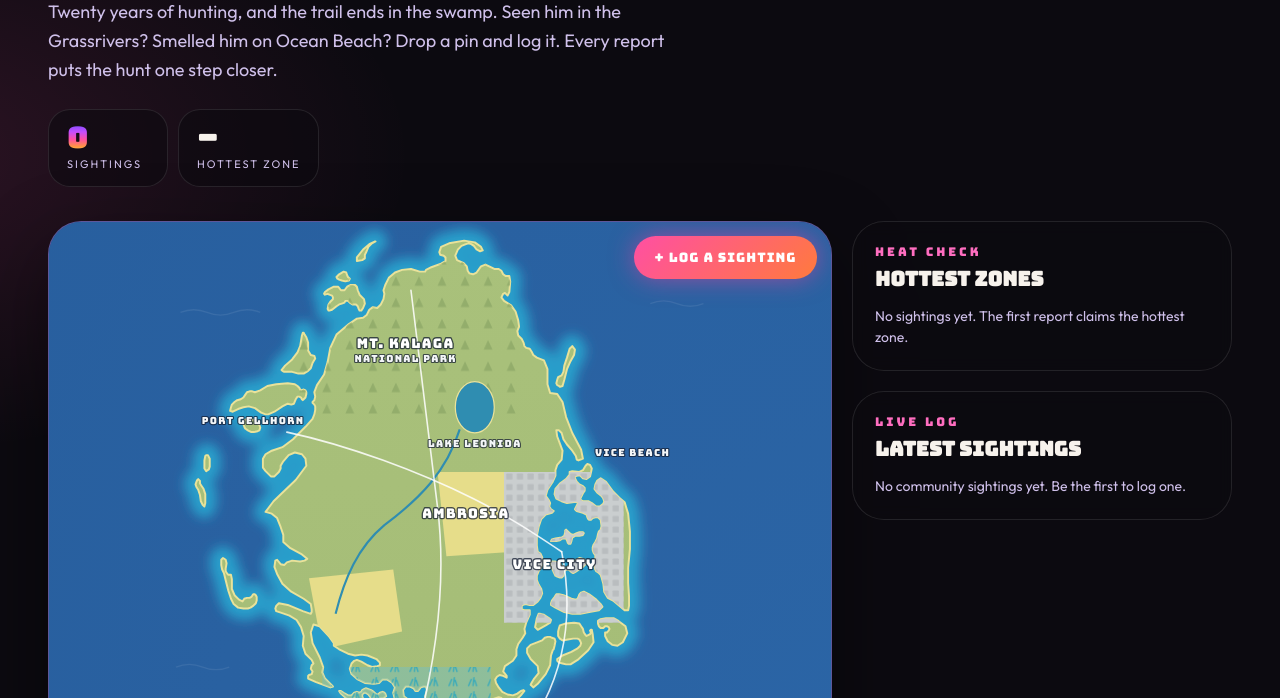
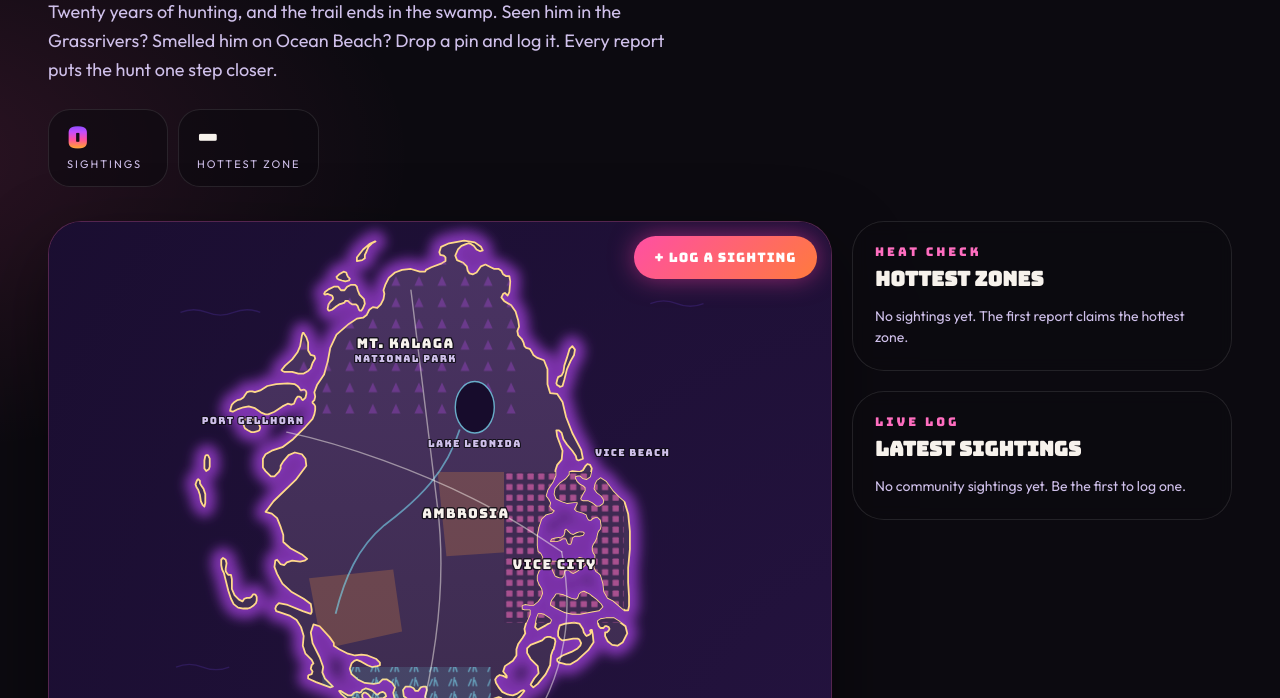
Before and after one commit to vantaprojects99-eng/skunk-ape, a plain HTML site: page sightings.html in a window 1280 px wide. Shown: the part 254-952 px from the top of the page. Drawn offline with Linux system fonts and the light colour scheme; no server answers.

Commit message:
Sightings map: keep Leonida layout, recolour to site sunset palette
Co-Authored-By: Claude Opus 5.5 <noreply@anthropic.com>
Claude-Session: https://claude.ai/code/session_01KtoDdMCQz89idQPweo3jnn

```diff
--- a/sightings.html
+++ b/sightings.html
@@ -57,7 +57,7 @@ header{position:sticky;top:0;z-index:100;display:flex;align-items:center;justify
 @media (max-width:1000px){.board{grid-template-columns:1fr}}
 
 /* map card */
-.mapcard{position:relative;border-radius:clamp(24px,2.6vw,36px);overflow:hidden;background:#1f4f8a;
+.mapcard{position:relative;border-radius:clamp(24px,2.6vw,36px);overflow:hidden;background:#120a22;
   border:1px solid rgba(255,110,192,.28);box-shadow:0 30px 80px rgba(0,0,0,.45)}
 .maptools{position:absolute;top:14px;left:14px;right:14px;z-index:5;display:flex;justify-content:space-between;gap:10px;flex-wrap:wrap;pointer-events:none}
 .maptools>*{pointer-events:auto}
@@ -82,8 +82,8 @@ header{position:sticky;top:0;z-index:100;display:flex;align-items:center;justify
 .legend .lm{background:var(--pink);box-shadow:0 0 0 2px #fff}
 
 /* svg pieces */
-.region-label{font-family:'Bungee';fill:#fff;stroke:rgba(20,30,50,.75);stroke-width:3px;paint-order:stroke;stroke-linejoin:round;font-size:15px;letter-spacing:1.5px;pointer-events:none}
-.region-label.sm{font-size:11px;fill:#f4f6f8;stroke-width:2.5px}
+.region-label{font-family:'Bungee';fill:#f7f2ec;stroke:rgba(12,10,16,.85);stroke-width:3px;paint-order:stroke;stroke-linejoin:round;font-size:15px;letter-spacing:1.5px;pointer-events:none}
+.region-label.sm{font-size:11px;fill:#cfc0ea;stroke-width:2.5px}
 .pin{cursor:pointer}
 .pin .ring{transform-box:fill-box;transform-origin:center;animation:pulse 2.4s ease-out infinite}
 @keyframes pulse{0%{transform:scale(.6);opacity:.9}100%{transform:scale(2.4);opacity:0}}
@@ -206,47 +206,47 @@ footer .in{max-width:1440px;margin:0 auto;display:flex;justify-content:space-bet
       <svg id="map" viewBox="20 64 790 660" role="img" aria-label="Map of Leonida with Skunk Ape sightings">
         <defs>
           <radialGradient id="sea" cx="62%" cy="55%" r="75%">
-            <stop offset="0" stop-color="#2b65a6"/><stop offset=".7" stop-color="#275d9c"/><stop offset="1" stop-color="#1f4f8a"/>
+            <stop offset="0" stop-color="#24133f"/><stop offset=".7" stop-color="#170c2c"/><stop offset="1" stop-color="#0f0820"/>
           </radialGradient>
           <linearGradient id="land" x1="0" y1="0" x2="0" y2="1">
-            <stop offset="0" stop-color="#a9c17b"/><stop offset="1" stop-color="#a4bc76"/>
+            <stop offset="0" stop-color="#4a3363"/><stop offset="1" stop-color="#3a2a4a"/>
           </linearGradient>
           <linearGradient id="caseGrad" x1="0" y1="0" x2="1" y2="1">
             <stop offset="0" stop-color="#c44dff"/><stop offset=".55" stop-color="#ff4fa3"/><stop offset="1" stop-color="#ff9a3d"/>
           </linearGradient>
           <radialGradient id="heat"><stop offset="0" stop-color="#ff4fa3" stop-opacity=".45"/><stop offset="1" stop-color="#ff4fa3" stop-opacity="0"/></radialGradient>
           <pattern id="marsh" width="22" height="16" patternUnits="userSpaceOnUse">
-            <path d="M3 13 l3-7 M8 13 l1-9 M12 13 l-2-6" stroke="#20a4c2" stroke-opacity=".75" stroke-width="1.6" fill="none" stroke-linecap="round"/>
+            <path d="M3 13 l3-7 M8 13 l1-9 M12 13 l-2-6" stroke="#7fe8ff" stroke-opacity=".55" stroke-width="1.6" fill="none" stroke-linecap="round"/>
           </pattern>
           <pattern id="pines" width="26" height="24" patternUnits="userSpaceOnUse">
-            <path d="M8 18 l5-11 l5 11 z" fill="#8aa566" fill-opacity=".7"/>
+            <path d="M8 18 l5-11 l5 11 z" fill="#c44dff" fill-opacity=".28"/>
           </pattern>
           <pattern id="city" width="12" height="12" patternUnits="userSpaceOnUse">
-            <rect x="0" y="0" width="12" height="12" fill="#cacecf"/><rect x="1.5" y="1.5" width="7" height="7" rx="1" fill="#b9bdbf"/>
+            <rect x="0" y="0" width="12" height="12" fill="#3f2a52"/><rect x="1.5" y="1.5" width="7" height="7" rx="1" fill="#ff6ec0" fill-opacity=".55"/>
           </pattern>
           <filter id="glow" x="-20%" y="-20%" width="140%" height="140%"><feGaussianBlur stdDeviation="6"/></filter>
           <clipPath id="landClip"><path id="landPathC" d=""/></clipPath>
         </defs>
 
         <rect x="-1000" y="-1000" width="3000" height="3000" fill="url(#sea)"/>
-        <g stroke="#ffffff" stroke-opacity=".08" stroke-width="1.5" fill="none">
+        <g stroke="#7b4dff" stroke-opacity=".18" stroke-width="1.5" fill="none">
           <path d="M30 120 q15 -6 30 0 t30 0 t30 0"/><path d="M560 110 q15 -6 30 0 t30 0"/>
           <path d="M565 600 q15 -6 30 0 t30 0"/><path d="M25 520 q15 -6 30 0 t30 0"/><path d="M440 715 q15 -6 30 0 t30 0"/>
         </g>
-        <path id="landGlow" d="" fill="#1e8fc2" stroke="#2aa3cf" stroke-opacity=".9" stroke-width="26" stroke-linejoin="round" filter="url(#glow)"/>
+        <path id="landGlow" d="" fill="#7b4dff" fill-opacity=".35" stroke="#c44dff" stroke-opacity=".55" stroke-width="24" stroke-linejoin="round" filter="url(#glow)"/>
         <path id="hitPath" d="M358 35L323 41L314 62L297 70L265 65L256 55L253 37L238 42L190 96L193 120L188 132L165 141L159 164L146 178L113 187L106 205L85 223L72 253L54 262L54 294L44 312L53 340L76 368L95 342L76 339L66 332L59 319L63 301L75 291L101 285L113 289L124 302L132 325L120 345L140 362L143 382L127 418L110 426L90 415L84 382L76 376L73 408L83 440L91 455L127 454L154 467L166 483L173 536L198 545L220 562L228 576L229 597L246 606L253 618L272 626L284 644L309 648L321 656L327 668L325 680L297 706L302 713L316 709L344 688L406 605L420 556L449 526L475 518L500 498L528 498L539 479L541 377L536 336L481 272L463 224L466 193L478 162L471 153L459 166L446 170L433 166L423 156L402 100L404 77L382 64L374 45ZM224 685L218 681L186 679L168 662L157 659L139 674L119 679L103 707L124 726L173 725L207 707L224 691ZM272 707L256 704L252 710L262 717Z" fill="none" stroke="none" pointer-events="none"/>
-        <path id="landPath" d="" fill="url(#land)" stroke="#e9e29a" stroke-width="2.2" stroke-linejoin="round"/>
+        <path id="landPath" d="" fill="url(#land)" stroke="#ffd98a" stroke-width="2" stroke-linejoin="round"/>
         <g clip-path="url(#landClip)">
           <path d="M150 50 L420 50 L420 235 L150 235 Z" fill="url(#pines)"/>
-          <path d="M320 300 L410 300 L405 390 L330 395 Z" fill="#e6dd8a"/>
-          <path d="M175 420 L270 410 L280 480 L190 500 Z" fill="#e6dd8a"/>
-          <path d="M190 520 L380 520 L380 650 L190 650 Z" fill="#7cc0b8" fill-opacity=".55"/>
+          <path d="M320 300 L410 300 L405 390 L330 395 Z" fill="#ff9a3d" fill-opacity=".22"/>
+          <path d="M175 420 L270 410 L280 480 L190 500 Z" fill="#ff9a3d" fill-opacity=".22"/>
+          <path d="M190 520 L380 520 L380 650 L190 650 Z" fill="#7fe8ff" fill-opacity=".12"/>
           <path d="M190 520 L380 520 L380 650 L190 650 Z" fill="url(#marsh)"/>
           <path d="M395 300 L530 300 L530 470 L395 470 Z" fill="url(#city)"/>
         </g>
-        <ellipse cx="362" cy="227" rx="22" ry="29" fill="#2f8db1" stroke="#e9e29a" stroke-width="1.4"/>
-        <path d="M345 252 C330 300 300 330 260 360 C230 385 215 420 205 460" stroke="#2f8db1" stroke-width="2.4" fill="none"/>
-        <g stroke="#ffffff" stroke-opacity=".85" stroke-width="1.8" fill="none" stroke-linecap="round">
+        <ellipse cx="362" cy="227" rx="22" ry="29" fill="#170c2c" stroke="#7fe8ff" stroke-opacity=".7" stroke-width="1.6"/>
+        <path d="M345 252 C330 300 300 330 260 360 C230 385 215 420 205 460" stroke="#7fe8ff" stroke-opacity=".55" stroke-width="2" fill="none"/>
+        <g stroke="#f7f2ec" stroke-opacity=".5" stroke-width="1.6" fill="none" stroke-linecap="round">
           <path d="M150 255 C220 270 300 300 360 330 C400 350 430 370 460 390"/>
           <path d="M290 95 C300 180 310 260 320 340 C330 420 320 500 300 580 C310 620 330 640 360 660 C320 690 260 705 170 702"/>
           <path d="M460 390 C470 440 470 500 440 560 C420 600 380 630 360 660"/>
```
